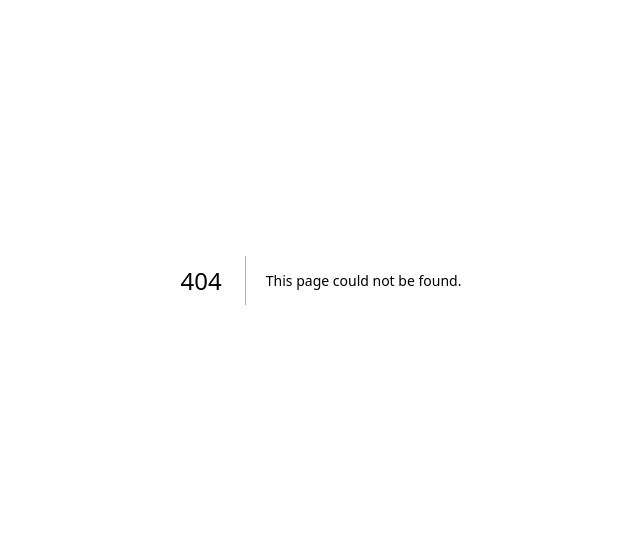
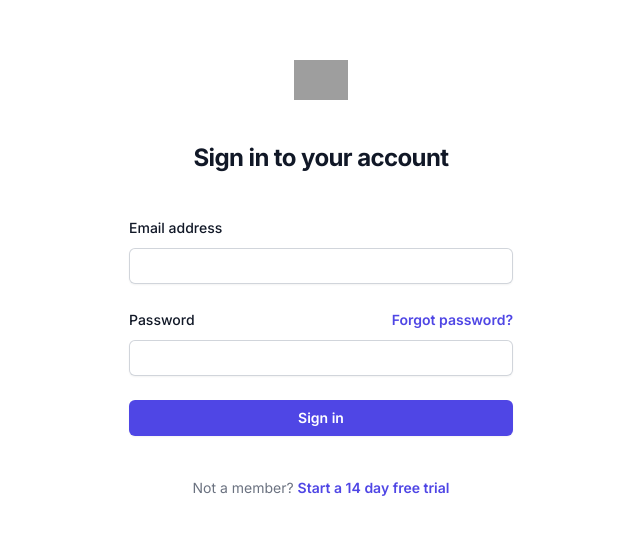
Before and after one commit to Marcio-ramos-2026/buttonline-smart, a Next.js app: page /login in a window 1280 px wide. Before the commit this address had no page. Shown: the part 120-654 px from the top of the page, without its empty margins (319-959 px from the left). Built offline with nearby package versions, Linux system fonts and the light colour scheme; grey boxes are pictures that could not be loaded.

Commit message:
sign with server actions and nextauth

```diff
--- a/next.config.mjs
+++ b/next.config.mjs
@@ -1,4 +1,14 @@
 /** @type {import('next').NextConfig} */
-const nextConfig = {};
+const nextConfig = {
+    images: {
+        remotePatterns: [
+			{
+				protocol: 'https',
+				hostname: 'tailwindui.com'
+			},
+        ],
+        dangerouslyAllowSVG: true,
+    }
+};
 
 export default nextConfig;
--- a/package.json
+++ b/package.json
@@ -13,8 +13,10 @@
     "@heroicons/react": "^2.1.5",
     "lucide-react": "^0.408.0",
     "next": "14.2.5",
+    "next-auth": "^5.0.0-beta.19",
     "react": "^18",
-    "react-dom": "^18"
+    "react-dom": "^18",
+    "zod": "^3.23.8"
   },
   "devDependencies": {
     "@tailwindcss/forms": "^0.5.7",
--- /dev/null
+++ b/src/app/(auth)/login/layout.tsx
@@ -0,0 +1,9 @@
+import { ReactNode } from "react";
+
+export default function LayoutLogin ({ children }: { children: ReactNode }) {
+    return (
+        <div className="h-screen">
+            {children}
+        </div>
+    )
+}
--- /dev/null
+++ b/src/app/(auth)/login/page.tsx
@@ -0,0 +1,109 @@
+"use client";
+
+import { loginAction } from "@/app/actions/login";
+import Image from "next/image";
+import { useFormState } from "react-dom";
+
+const initialState = {
+  message: "",
+};
+
+export default function LoginPage() {
+  const [state, formAction] = useFormState(loginAction, initialState);
+
+  console.log("state", state);
+
+  return (
+    <>
+      <div className="flex min-h-full flex-1 flex-col items-center justify-center px-6 py-12 lg:px-8">
+        <div className="sm:mx-auto sm:w-full sm:max-w-sm">
+          <Image
+            width={100}
+            height={100}
+            alt="Your Company"
+            src="https://tailwindui.com/img/logos/mark.svg?color=indigo&shade=600"
+            className="mx-auto h-10 w-auto"
+          />
+          <h2 className="mt-10 text-center text-2xl font-bold leading-9 tracking-tight text-gray-900">
+            Sign in to your account
+          </h2>
+        </div>
+
+        <div className="mt-10 sm:mx-auto sm:w-full sm:max-w-sm">
+          <form action={formAction} className="space-y-6">
+            <div>
+              <label
+                htmlFor="email"
+                className="block text-sm font-medium leading-6 text-gray-900"
+              >
+                Email address
+              </label>
+              <div className="mt-2">
+                <input
+                  id="email"
+                  name="email"
+                  // type="email"
+                  autoComplete="email"
+                  className="block w-full rounded-md border-0 py-1.5 text-gray-900 shadow-sm ring-1 ring-inset ring-gray-300 placeholder:text-gray-400 focus:ring-2 focus:ring-inset focus:ring-indigo-600 sm:text-sm sm:leading-6"
+                />
+              </div>
+              {state?.errors?.email && <p className="text-red-400 font-semibold pl-3">{state?.errors?.email?.[0]}</p>}
+            </div>
+
+            <div>
+              <div className="flex items-center justify-between">
+                <label
+                  htmlFor="password"
+                  className="block text-sm font-medium leading-6 text-gray-900"
+                >
+                  Password
+                </label>
+                <div className="text-sm">
+                  <a
+                    href="#"
+                    className="font-semibold text-indigo-600 hover:text-indigo-500"
+                  >
+                    Forgot password?
+                  </a>
+                </div>
+              </div>
+              <div className="mt-2">
+                <input
+                  id="password"
+                  name="password"
+                  type="password"
+                  autoComplete="current-password"
+                  className="block w-full rounded-md border-0 py-1.5 text-gray-900 shadow-sm ring-1 ring-inset ring-gray-300 placeholder:text-gray-400 focus:ring-2 focus:ring-inset focus:ring-indigo-600 sm:text-sm sm:leading-6"
+                />
+                {state?.errors?.password && <p className="text-red-400 font-semibold pl-3">{state?.errors?.password?.[0]}</p>}
+              </div>
+            </div>
+
+            <div>
+              <button
+                type="submit"
+                className="flex w-full justify-center rounded-md bg-indigo-600 px-3 py-1.5 text-sm font-semibold leading-6 text-white shadow-sm hover:bg-indigo-500 focus-visible:outline focus-visible:outline-2 focus-visible:outline-offset-2 focus-visible:outline-indigo-600"
+              >
+                Sign in
+              </button>
+
+              {state?.message && (
+                <p className="text-red-400 font-semibold">{state.message}</p>
+              )}
+            </div>
+          </form>
+
+          <p className="mt-10 text-center text-sm text-gray-500">
+            Not a member?{" "}
+            <a
+              href="#"
+              className="font-semibold leading-6 text-indigo-600 hover:text-indigo-500"
+            >
+              Start a 14 day free trial
+            </a>
+          </p>
+        </div>
+      </div>
+    </>
+  );
+}
--- /dev/null
+++ b/src/app/actions/login.ts
@@ -0,0 +1,45 @@
+"use server";
+
+import { signIn } from "../api/auth/[...nextauth]/route";
+import { z } from 'zod'
+
+const schema = z.object({
+  email: z.string({ message: 'Email obrigatório.' }).email({ message: 'Email inválido.' }),
+  password: z.string().trim().min(1, { message: 'Senha é obrigatória.' })
+})
+
+export async function loginAction(prevState: any, formData: FormData) {
+  const rawFormData = {
+    email: formData.get("email"),
+    password: formData.get("password"),
+  };
+
+  const validatedFields = schema.safeParse({
+    email: rawFormData.email,
+    password: rawFormData.password,
+  })
+
+  if (!validatedFields.success) {
+    return {
+      errors: validatedFields.error.flatten().fieldErrors,
+    }
+  }
+
+  if (rawFormData.email !== 'fernando@email.com') {
+    return {
+      message: 'Email inválido'
+    }
+  }
+
+  if (rawFormData.password !== '1234') {
+    return {
+      message: 'Senha inválida'
+    }
+  }
+
+  await signIn('credentials', formData)
+
+  return {
+    message: "",
+  };
+}
--- a/src/app/admin/layout.tsx
+++ b/src/app/admin/layout.tsx
@@ -18,7 +18,7 @@ const userNavigation = [
   { name: 'Sign out', href: '#' },
 ]
 
-export default function Example({ children }: { children: ReactNode }) {
+export default function LayoutAdmin({ children }: { children: ReactNode }) {
 
   return (
     <AdminContextProvider>
--- /dev/null
+++ b/src/app/api/auth/[...nextauth]/route.ts
@@ -0,0 +1,21 @@
+import NextAuth from "next-auth";
+import Credentials from "next-auth/providers/credentials"
+
+export const { handlers, signIn, signOut, auth } = NextAuth({
+  providers: [
+    Credentials({
+      credentials: {
+        email: { },
+        password: { },
+      },
+      authorize: async (credentials) => {
+        console.log("credential", credentials);
+        const result = {
+            name: 'Teste',
+            email: 'email@email.com'
+        }
+        return result;
+      },
+    }),
+  ],
+});
```
Also changed, not shown: 2 other files (tests, documents, lock files or other folders).
